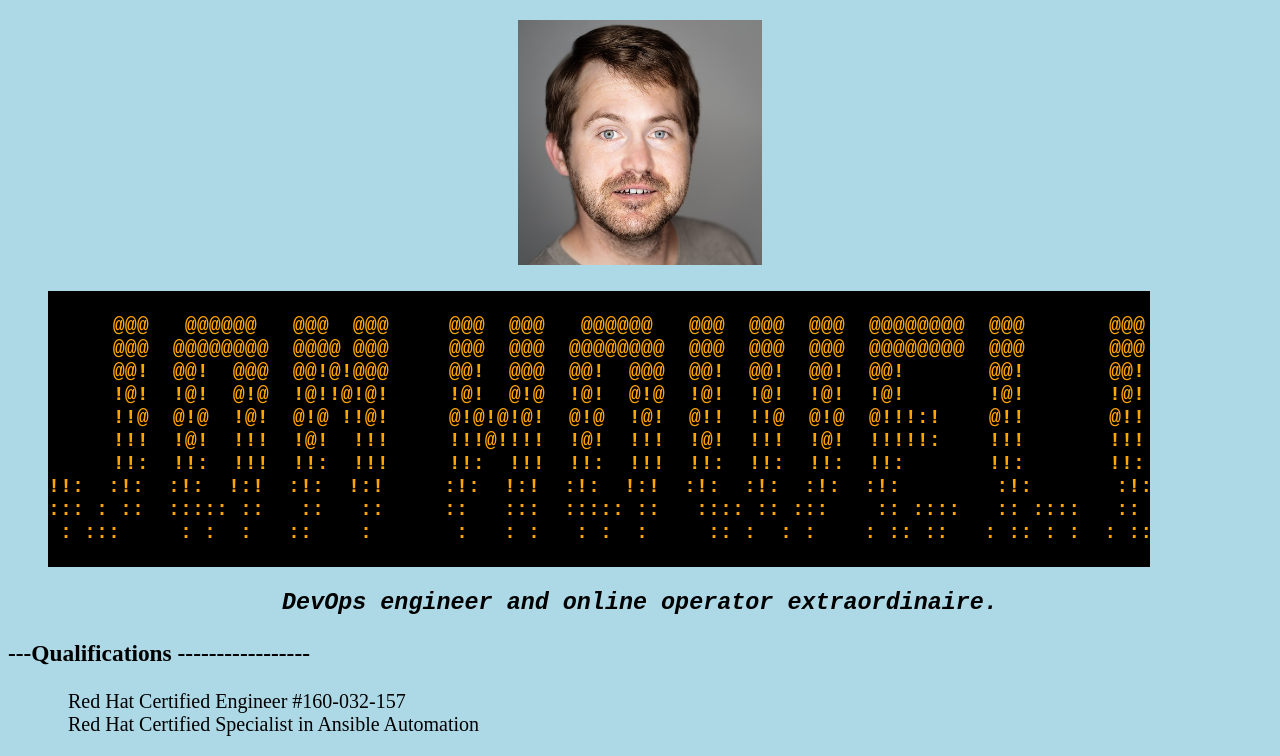
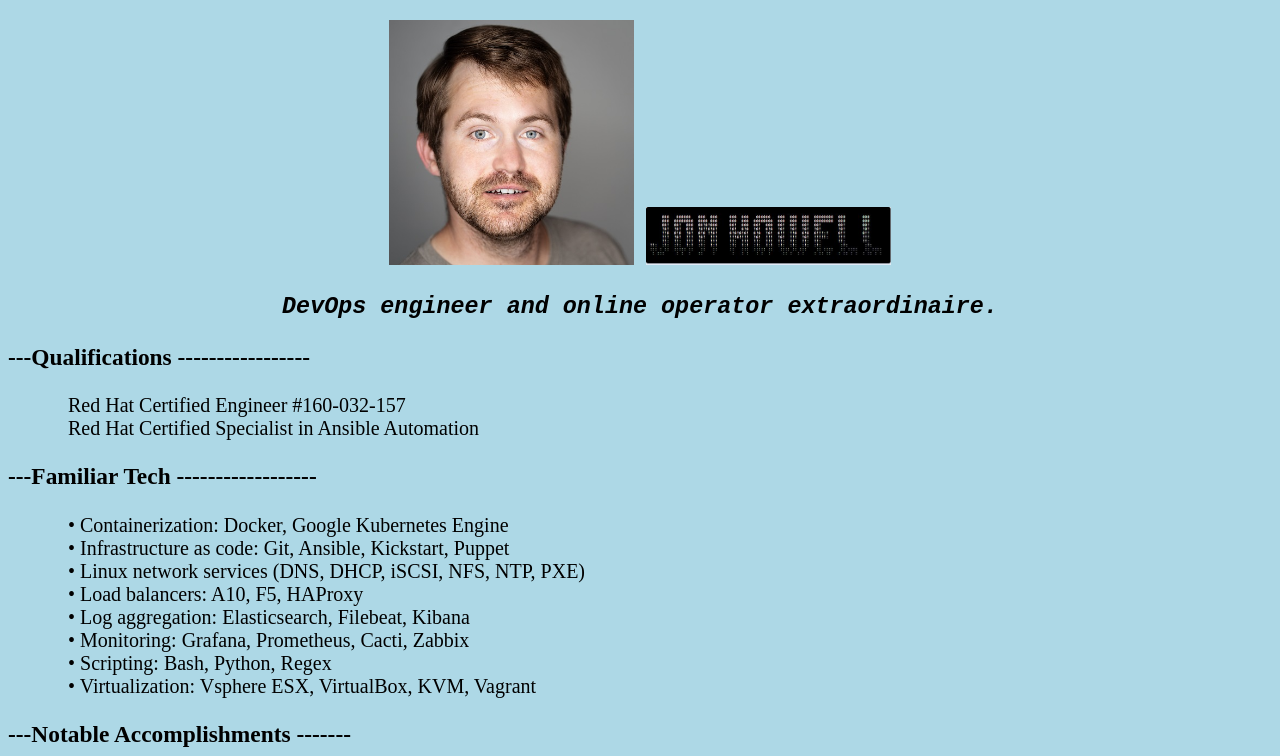
Before and after one commit to rabbitdew/rabbitdew.github.io, a plain HTML site: page index.html in a window 1280 px wide. Shown: the top 756 px of the page. Drawn offline with Linux system fonts and the light colour scheme.

Commit message:
Trying as an image because I can't get the banner to look right

```diff
--- a/index.html
+++ b/index.html
@@ -6,7 +6,8 @@
 <body>
 <div id='banner'>
 <img src='images/jon_headshot.jpg'></img>
-<pre>
+<img src='images/jhowell_banner.jpg'></img>
+<!--<pre>
 
      @@@   @@@@@@   @@@  @@@     @@@  @@@   @@@@@@   @@@  @@@  @@@  @@@@@@@@  @@@       @@@
      @@@  @@@@@@@@  @@@@ @@@     @@@  @@@  @@@@@@@@  @@@  @@@  @@@  @@@@@@@@  @@@       @@@
@@ -20,6 +21,7 @@
  : :::     : :  :   ::    :       :   : :   : :  :     :: :  : :    : :: ::   : :: : :  : :: : :
 
 </pre>
+-->
 <p>
 <h3><i>DevOps engineer and online operator extraordinaire.</i></h3>
 </p>
```
Also changed, not shown: images/jhowell_banner.JPG (added).
